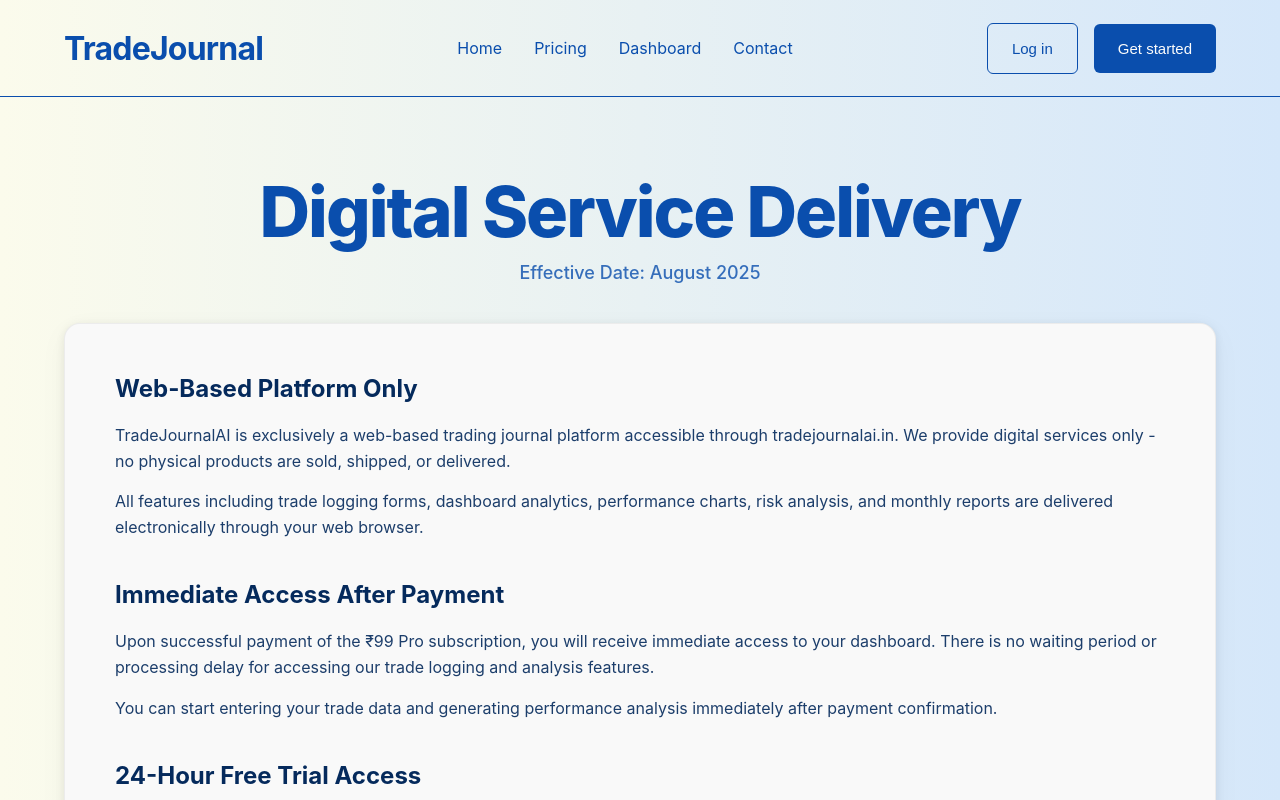
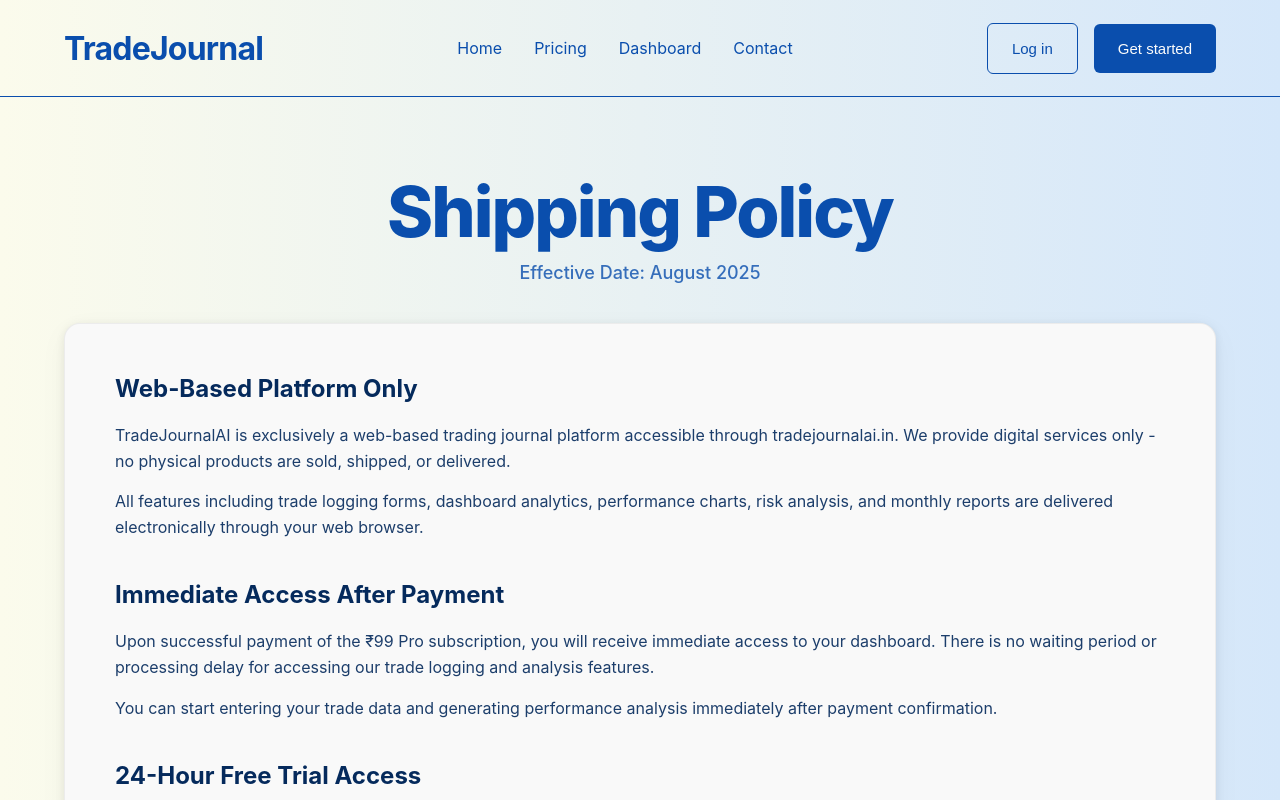
Before and after one commit to ayushcodes0/Tj-Frontend, a React (Vite) app: page /shipping-policy in a window 1280 px wide. Shown: the top 800 px of the page. Built offline with nearby package versions, Linux system fonts and the light colour scheme; no server answers.

Commit message:
shipping policy error fixed

```diff
--- a/src/pages/LegalPages/ShippingPolicy.tsx
+++ b/src/pages/LegalPages/ShippingPolicy.tsx
@@ -41,7 +41,7 @@ const ShippingPolicy: React.FC = () => {
           variants={containerVariants}
         >
           <motion.div className={Styles.headingContainer} variants={fadeUpItem}>
-            <h1 className={Styles.mainHeading}>Digital Service Delivery</h1>
+            <h1 className={Styles.mainHeading}>Shipping Policy</h1>
             <p className={Styles.subHeading}>
               Effective Date: August 2025
             </p>
```
